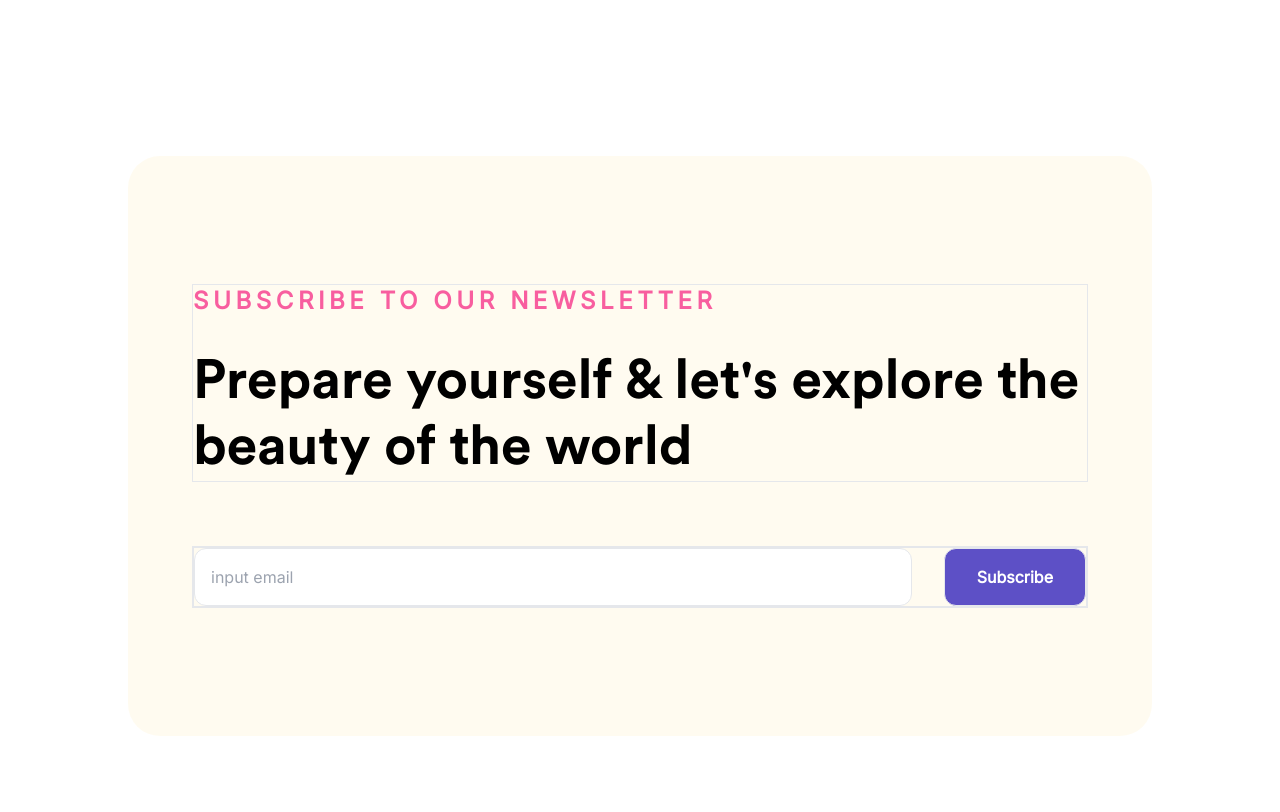
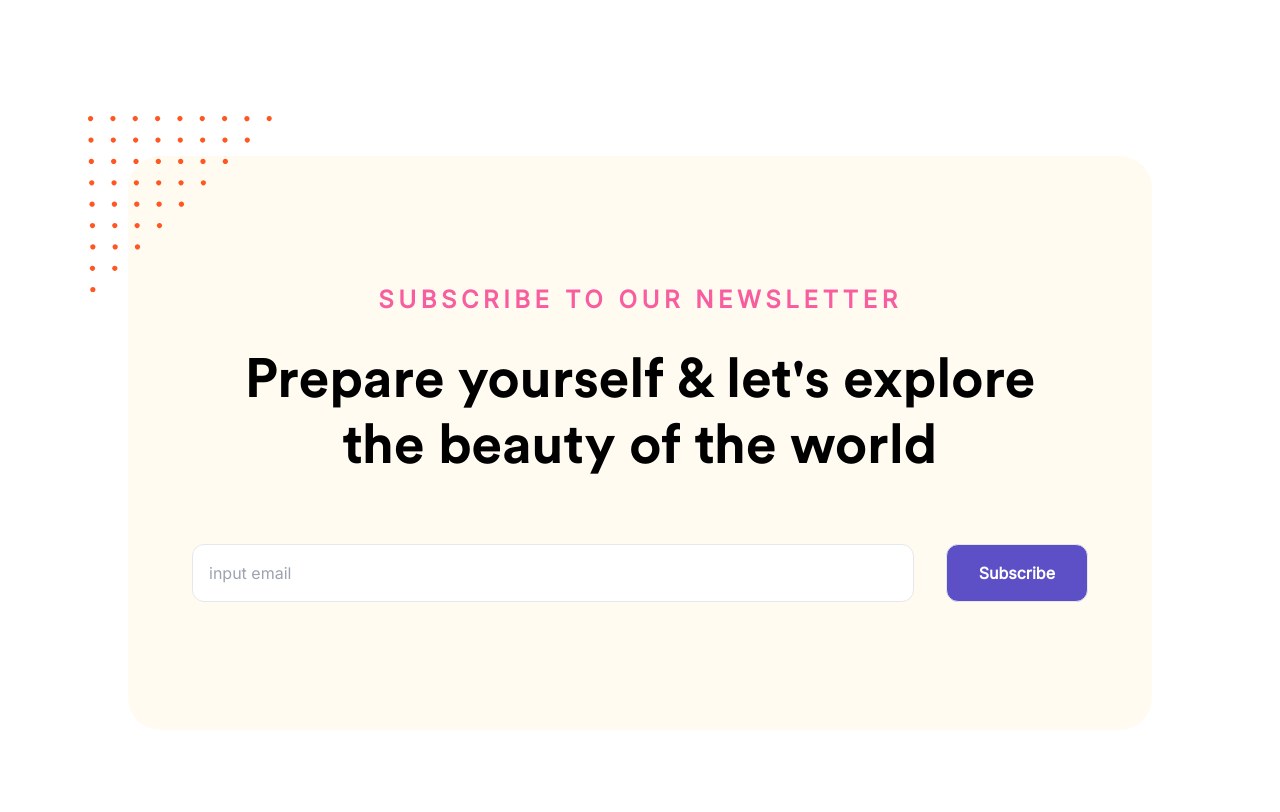
Before and after one commit to yorisofficial/TRAVELOG, a website: page index.html in a window 1280 px wide. Shown: the part 5330-6142 px from the top of the page. Drawn offline with nearby package versions, Linux system fonts and the light colour scheme.

Commit message:
update v1.9.1

```diff
--- a/index.html
+++ b/index.html
@@ -429,12 +429,15 @@
             </section>
             <section id="#items-5" class="w-full h-full py-16 xl:py-32">
                 <div class="container w-full h-full padding-mx">
-                    <div class="bg-creamy rounded-card flex flex-col justify-center items-center gap-16 px-8 py-16 md:px-16 md:py-32">
-                        <div class="flex flex-col border w-full text-center gap-8">
-                            <h3 class="header-tittle-base">subscribe to our newsletter</h3>
-                            <h1 class="header-tittle">Prepare yourself & let's explore the beauty of the world</h1>
+                    <div class="bg-creamy relative rounded-card flex flex-col justify-center items-center gap-16 px-8 py-16 md:px-16 md:py-32">
+                        <div class="acc-items absolute hidden md:block -top-10 -left-10 w-full" data-aos="zoom-in">
+                            <img src="/public/img/background/subscribe/obs_1.svg" alt="acc-item" class="">
                         </div>
-                        <div class="w-full border-2">
+                        <div class="flex flex-col w-full text-center gap-8">
+                            <h3 class="header-tittle-base" style="text-align: center; padding: 0px 40px;">subscribe to our newsletter</h3>
+                            <h1 class="header-tittle" style="text-align: center; padding: 0px 40px;">Prepare yourself & let's explore the beauty of the world</h1>
+                        </div>
+                        <div class="w-full">
                             <form action="" class="flex flex-col md:flex-row gap-8">
                                 <input type="text" placeholder="input email" class="p-4 border rounded-xl w-full">
                                 <button type="submit" class="border px-8 py-4 rounded-xl bg-primary font-semibold text-white">Subscribe</button>
@@ -442,7 +445,7 @@
                         </div>
                     </div>
                 </div>
-                <div class=" container w-full py-8 md:py-16 padding-mx gap-8 md:gap-16">
+                <div class="container w-full py-8 md:py-16 padding-mx gap-8 md:gap-16">
                     <div class="relative flex flex-col gap-8">
                         <div class="acc-items hidden md:flex w-full absolute -z-10">
                             <img data-aos="zoom-in" src="/public/img/background/subscribe/obs_2.png" alt="acc-items" class="absolute top-0 -right-32 -translate-x-20  -z-10">
```
Also changed, not shown: dist/output.css.
